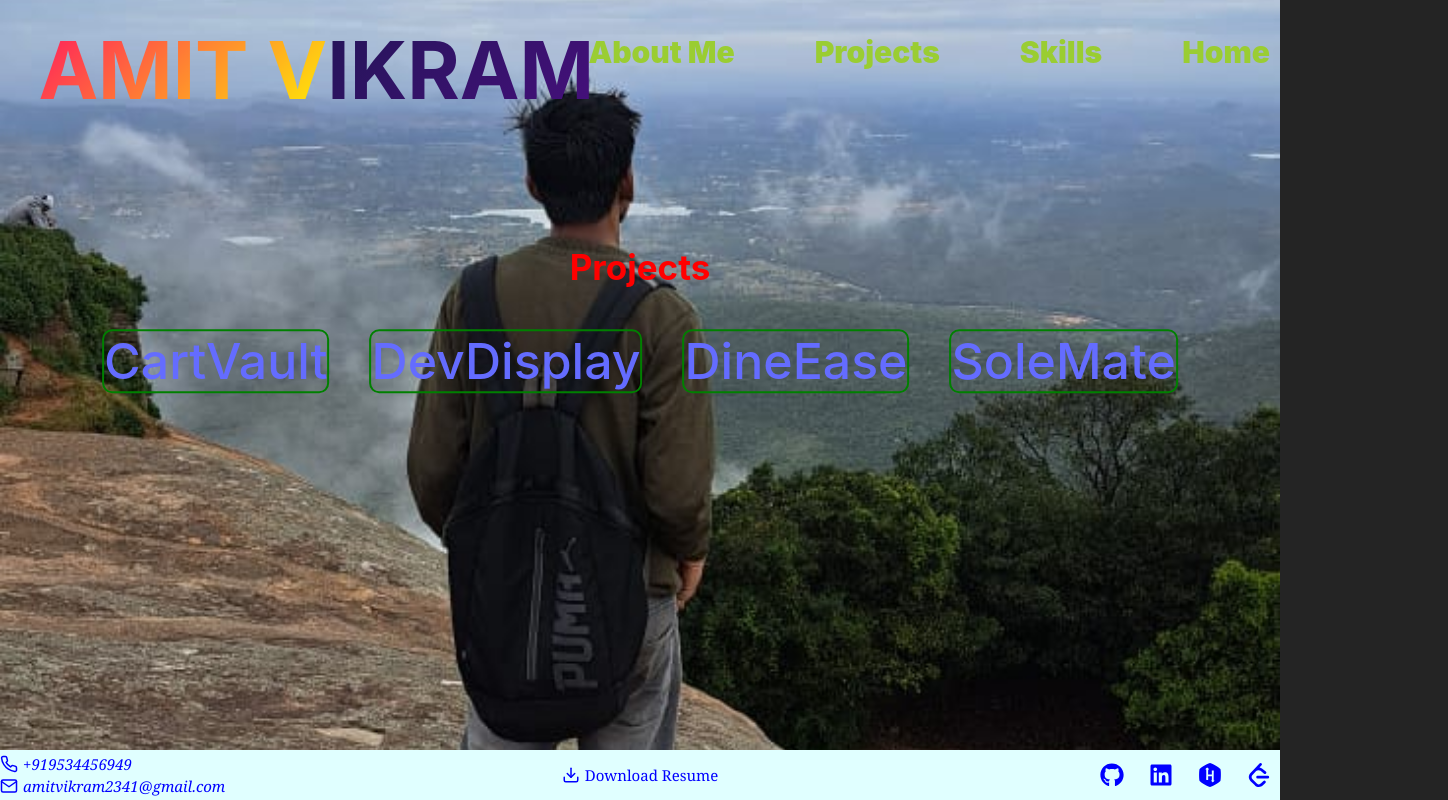
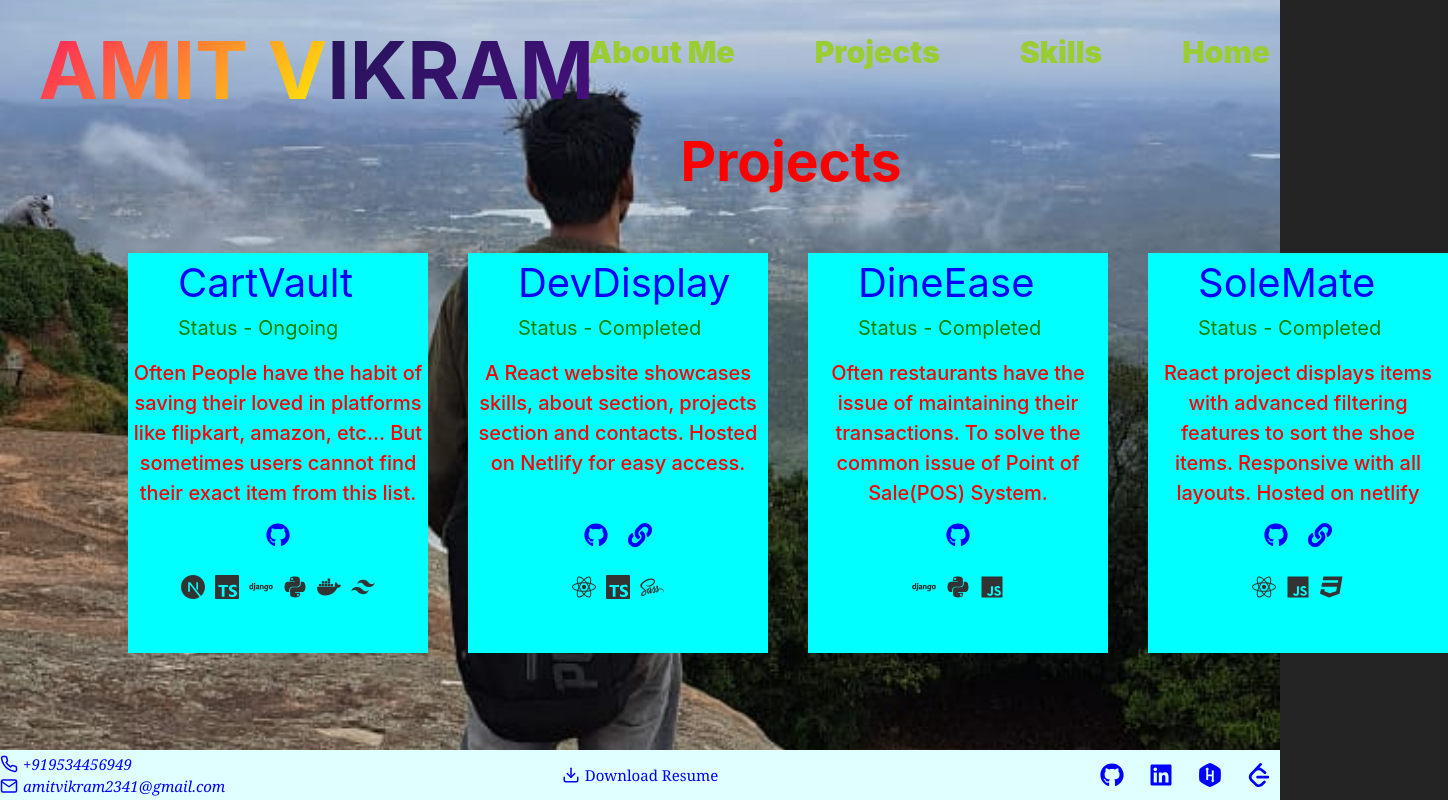
Before and after one commit to amvi234/DevDisplay, a React (Vite) app: page /projects in a window 1280 px wide. Shown: the whole page, 1448 px wide, since content can reach past the window. Built offline with nearby package versions, Linux system fonts and the light colour scheme.

Commit message:
portfolio website completed for single layout

```diff
--- a/src/App.tsx
+++ b/src/App.tsx
@@ -17,8 +17,8 @@ function App() {
       <Routes>
         <Route path="/" element={<Home />} />
         <Route path="/about" element={<About />}/>
-          <Route path="/skills" element={<Skills />} />
-          <Route path="/projects" element={<Projects/>}/>
+        <Route path="/skills" element={<Skills />} />
+        <Route path="/projects" element={<Projects />} />
       </Routes>
       <Footer />
       </BrowserRouter>
--- a/src/components/Projects.tsx
+++ b/src/components/Projects.tsx
@@ -1,28 +1,84 @@
-export default function Projects() {
+import { FaGithub, FaLink, FaReact, FaPython, FaDocker, FaCss3, FaJs } from "react-icons/fa";
+import { DiDjango, DiSass } from "react-icons/di";
+import { SiTypescript, SiNextdotjs, SiTailwindcss } from "react-icons/si";
+import { ReactElement } from "react";
+
+
+const Projects = () => {
+
+    const techIcons:{ [key: string]: ReactElement } = {
+        'NextJS': <SiNextdotjs title="NextJS" />,
+        'Typescript': <SiTypescript title="TypeScript" />,
+        'TypeScript': <SiTypescript title="TypeScript" />,
+        'DJango': <DiDjango title="Django" />,
+        'Django': <DiDjango title="Django" />,
+        'Python': <FaPython title="Python" />,
+        'Docker': <FaDocker title="Docker" />,
+        'Tailwind CSS': <SiTailwindcss title="Tailwind CSS" />,
+        'ReactJS': <FaReact title="ReactJS" />,
+        'React': <FaReact title="React" />,
+        'SASS': <DiSass title="SASS" />,
+        'Javascript': <FaJs title="JavaScript" />,
+        'CSS': <FaCss3 title="CSS" />,
+        'AJAX': <FaJs title="AJAX" />
+    };
+
     const items = [
-        { name: 'CartVault', GitHub: "https://github.com/amvi234/CartVault", LiveLink: "", Tech: ['NextJS', 'Typescript', 'DJango', 'Python', 'Docker', 'Tailwind CSS'], Status: "Ongoing", Description: "" },
-        { name: 'DevDisplay', GitHub: "https://github.com/amvi234/DevDisplay", LiveLink: "https://amitvikramportfolio.netlify.app/", Tech: ['ReactJS', 'TypeScript', 'SASS'], Status: "Completed", Description: "" },
-        { name: 'DineEase', GitHub: "https://github.com/amvi234/DineEase", LiveLink: "", Tech: ['Django', 'Python', 'AJAX', 'Razorpay'], Status: "Completed", Description: "" },
-        { name: 'SoleMate', GitHub: "https://github.com/amvi234/SoleMate", LiveLink: "https://advance-filtering-e-com.netlify.app/", Tech: ['React', 'Javascript', 'CSS'], Status: "Completed", Description: "" }
+        { name: 'CartVault', GitHub: "https://github.com/amvi234/CartVault", LiveLink: "", Tech: ['NextJS', 'Typescript', 'DJango', 'Python', 'Docker', 'Tailwind CSS'], Status: "Ongoing", Description: "Often People have the habit of saving their loved in platforms like flipkart, amazon, etc... But sometimes users cannot find their exact item from this list. " },
+        { name: 'DevDisplay', GitHub: "https://github.com/amvi234/DevDisplay", LiveLink: "https://amitvikramportfolio.netlify.app/", Tech: ['ReactJS', 'TypeScript', 'SASS'], Status: "Completed", Description: "A React website showcases skills, about section, projects section and contacts. Hosted on Netlify for easy access." },
+        { name: 'DineEase', GitHub: "https://github.com/amvi234/DineEase", LiveLink: "", Tech: ['Django', 'Python', 'AJAX'], Status: "Completed", Description: "Often restaurants have the issue of maintaining their transactions. To solve the common issue of Point of Sale(POS) System." },
+        { name: 'SoleMate', GitHub: "https://github.com/amvi234/SoleMate", LiveLink: "https://advance-filtering-e-com.netlify.app/", Tech: ['React', 'Javascript', 'CSS'], Status: "Completed", Description: "React project displays items with advanced filtering features to sort the shoe items. Responsive with all layouts. Hosted on netlify" }
     ];
 
     return (
         <div className="projects">
             <h3 className="projects__title">Projects</h3>
             <ul className="projects__grid">
-                {items.map((project, index) => (
-                    <li key={project.name} className={`projects__item projects__item--${index % 8 + 1}`}>
-                        <a
-                            href={project.GitHub}
-                            target="_blank"
-                            rel="noopener noreferrer"
-                            className="projects__link"
-                        >
+                {items.map((project) => (
+                    <li key={project.name} className={`projects__item`}>
+                        <span className="projects__item--name">
                             {project.name}
-                        </a>
+                        </span>
+                        <span className="projects__item--status">
+                            Status - {project.Status}
+                        </span>
+                        <span className="projects__item--description">
+                            {project.Description}
+                        </span>
+                        <div className="projects__item--tech">
+                            {project.Tech.map((tech) => (
+                                <span key={tech} className="tech-icon" title={tech}>
+                                    {techIcons[tech] || tech}
+                                </span>
+                            ))}
+                        </div>
+
+                        <div className="projects__item--links">
+                            <a
+                                href={project.GitHub}
+                                target="_blank"
+                                rel="noopener noreferrer"
+                                className="footer__social-link"
+                                title="GitHub"
+                            >
+                                <FaGithub size={24} className="footer__social-icon" />
+                            </a>
+                            {project.LiveLink !== "" && (
+                                <a
+                                    href={project.LiveLink}
+                                    target="_blank"
+                                    rel="noopener noreferrer"
+                                    className="footer__social-link"
+                                    title="HackerRank"
+                                >
+                                    <FaLink size={24} className="footer__social-icon" />
+                                </a>)}
+                        </div>
                     </li>
                 ))}
             </ul>
         </div>
     )
 }
+
+export default Projects;
--- a/src/sass/components/_projects.scss
+++ b/src/sass/components/_projects.scss
@@ -1,32 +1,96 @@
 .projects {
     position: absolute;
-    top: 40%;
-    left: 50%;
-    transform: translate(-50%, -50%);
+    left: 10%;
+    top: 15%;
 
     &__title {
+        position: relative;
+        left: 250%;
+        top: 20%;
         color: red;
-        font-size: 3.5rem;
+        font-size: 5.5rem;
         font-weight: bold;
-		margin-bottom: 3rem;
-		text-align: center;
+        margin-bottom: 5rem;
     }
+
     &__grid {
-        position: relative;
+        position: absolute;
         display: grid;
-        grid-template-columns: repeat(4, 1fr);;
+        grid-template-columns: repeat(4, 1fr);
         gap: 4rem;
         list-style-type: none;
-        padding: 0;
-		margin: 0;
+        align-items: center;
     }
-    &__link{
+
+    &__item {
+        position: relative;
+        height: 40rem;
+        width: 30rem;
+        background: transparent;
+        background-color: cyan;
+
+        &--name {
+            position: absolute;
+            font-size: 4rem;
+            left: 5rem;
+            color: Blue;
+            align-items: center;
+            text-align: center;
+        }
+
+        &--description {
+            position: absolute;
+            font-weight: 500;
+            padding: 0.5rem;
+            height: 20rem;
+            text-align: center;
+            color: red;
+            font-size: 2rem;
+            top: 10rem;
+            overflow: scroll;
+        }
+
+        &--status {
+            position: relative;
+            font-size: 2rem;
+            top: 6rem;
+            ;
+            color: green;
+            left: 5rem;
+        }
+
+        &--tech {
+            position: absolute;
+            display: flex;
+            flex-wrap: wrap;
+            gap: 1rem;
+            top: 32rem;
+            left: 5rem;
+            right: 5rem;
+            justify-content: center;
+
+            .tech-icon {
+                font-size: 2.4rem;
+                color: #333;
+            }
+        }
+
+        &--links {
+            position: relative;
+            top: 22rem;
+            display: flex;
+            flex-direction: row;
+            justify-content: center;
+            gap: 2rem;
+            padding: 2rem;
+        }
+    }
+
+    &__link {
         list-style-type: none;
         font-size: 5rem;
         border: 2px solid green;
-        height: 12rem;
-        width: 12rem;
-		border-radius: 1rem;
-		transition: all 0.3s ease;
+        border-radius: 1rem;
+        transition: all 0.3s ease;
     }
 }
```
